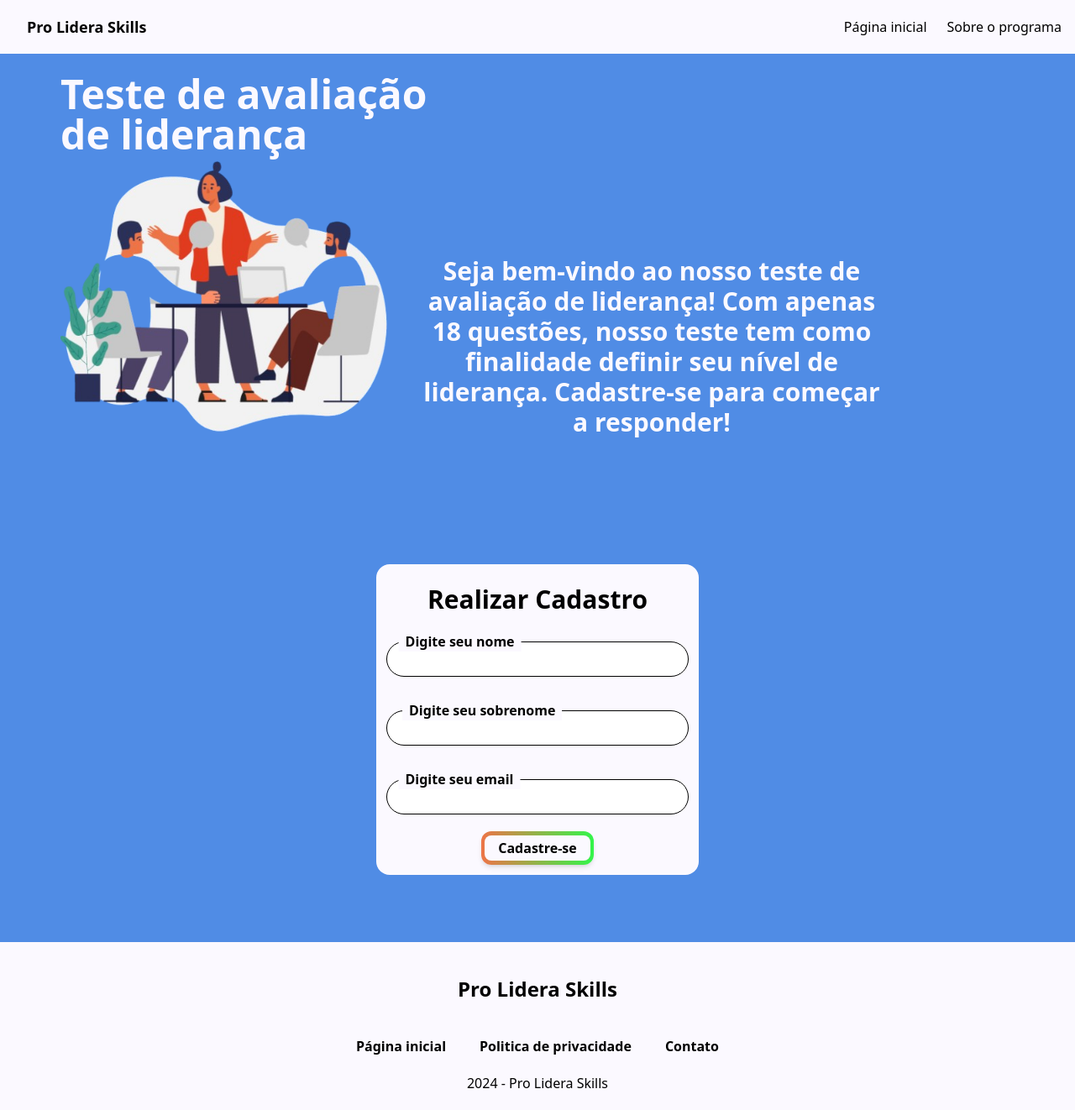
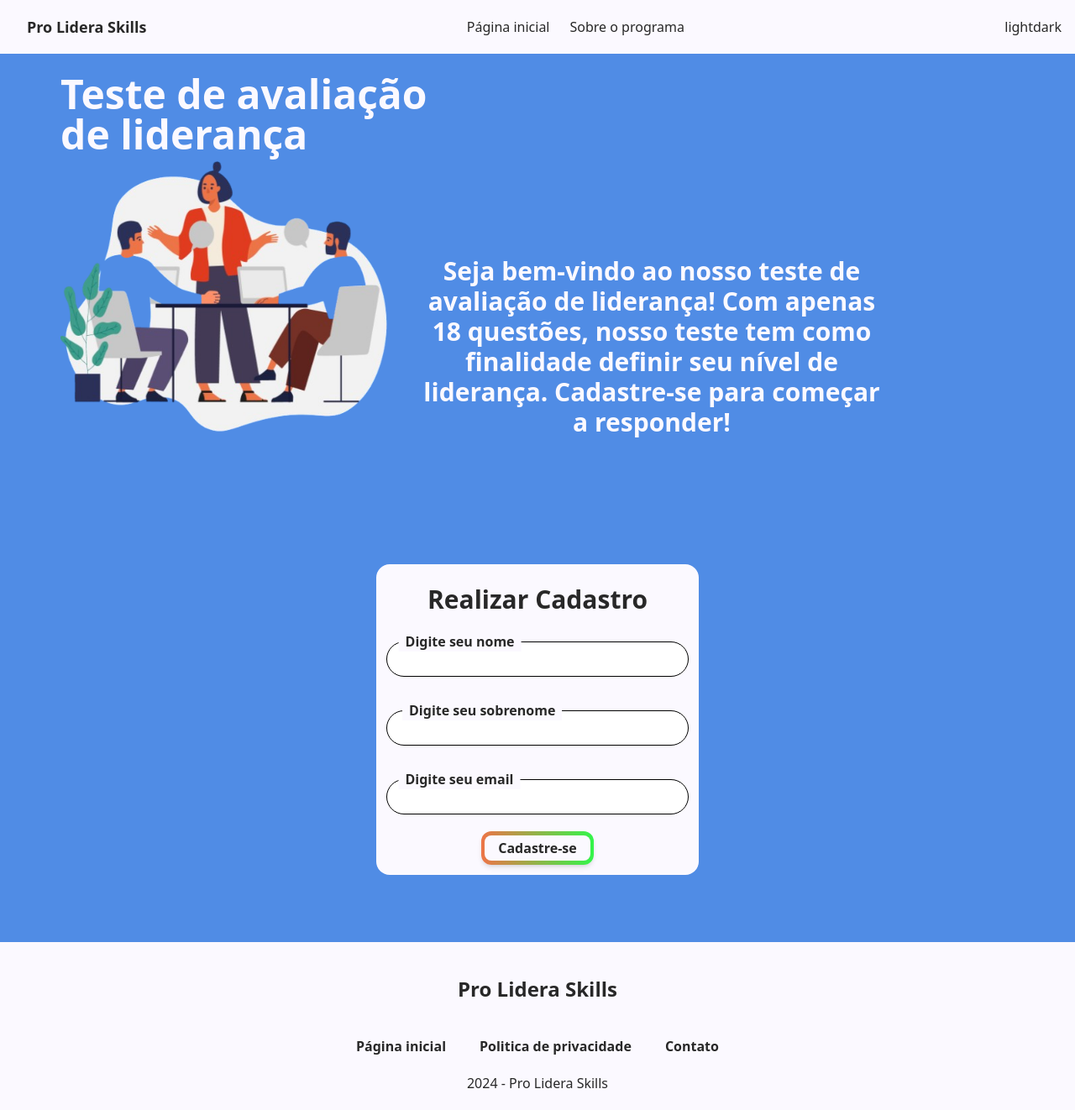
Before and after one commit to softexrecifepe/PI-PRO-LIDERA-TURMA-09-EQUIPE-02, a Next.js app: page / in a window 1280 px wide. Shown: the whole page at 84% size. Built offline with nearby package versions, Linux system fonts and the light colour scheme.

Commit message:
started implementing dark mode

```diff
--- a/package.json
+++ b/package.json
@@ -12,6 +12,7 @@
     "jspdf": "^2.5.2",
     "jspdf-autotable": "^3.8.4",
     "next": "^15.0.3",
+    "next-themes": "^0.4.3",
     "pi-pro-lidera-turma-09-equipe-02": "file:",
     "puppeteer": "^23.8.0",
     "react": "^18",
--- /dev/null
+++ b/src/app/components/button-theme.tsx
@@ -0,0 +1,15 @@
+"use client"
+
+import { useTheme } from "next-themes"
+
+export function ButtonTheme(){
+    const { setTheme } = useTheme();
+    return(
+        <div>
+            <button onClick={() => setTheme("light")}>light</button>
+            <button onClick={() => setTheme("dark")}>dark</button>
+        </div>
+    )
+
+
+}
--- a/src/app/components/button.tsx
+++ b/src/app/components/button.tsx
@@ -10,11 +10,11 @@ export function Button({ buttonText, href, onClick, disabled = false, type }: {b
             className={`rounded-xl bg-gradient-to-r from-button-orange to-button-green px-1 py-2 font-semibold shadow-md`}
         >
             {href ? (
-                <Link href={href} className='w-full h-full rounded-lg px-4 py-1 bg-box transition ease-in-out delay-75 hover:bg-slate-200 duration-300'>
+                <Link href={href} className='w-full h-full rounded-lg px-4 py-1 bg-box dark:bg-black dark:text-box transition ease-in-out delay-75 hover:bg-slate-200 duration-300'>
                     {buttonText}
                 </Link>
             ) : (
-                <span className='w-full h-full rounded-lg px-4 py-1 bg-box transition ease-in-out delay-75 hover:bg-slate-200 duration-300'>
+                <span className='w-full h-full rounded-lg px-4 py-1 bg-box dark:bg-black dark:text-box transition ease-in-out delay-75 hover:bg-slate-900 duration-300'>
                     {buttonText}
                 </span>
             )}
--- a/src/app/components/footer.tsx
+++ b/src/app/components/footer.tsx
@@ -2,7 +2,7 @@ import Link from "next/link";
 
 export function Footer(){
     return(
-            <footer className="bottom-0 w-full bg-box h-fit mt-20">
+            <footer className="bottom-0 w-full bg-box dark:bg-black dark:text-box h-fit mt-20">
                 <h1 className="text-center p-10 font-semibold text-2xl">Pro Lidera Skills</h1>
                 <div className="flex">
                     <Link href={"/"} className="ml-auto font-semibold transition ease-in-out delay-75 hover:scale-150 duration-100">Página inicial</Link>
--- a/src/app/components/header.tsx
+++ b/src/app/components/header.tsx
@@ -1,9 +1,10 @@
 import React from 'react';
 import Link from 'next/link';
+import { ButtonTheme } from './button-theme';
 
 export function Header() {
     return (
-        <header className="bg-box flex items-center justify-between p-4 h-[64px] w-full m-0 top-0 left-0 z-50">
+        <header className="bg-box flex items-center justify-between p-4 h-[64px] w-full m-0 top-0 left-0 z-50 dark:bg-black dark:text-box">
             <div className="flex items-center">
                 <Link href="/" className="ml-4 font-semibold text-lg titulo-principal hover:text-blue-500 transition-colors duration-200">Pro Lidera Skills</Link>
             </div>
@@ -15,6 +16,7 @@ export function Header() {
                     Sobre o programa
                 </Link>
             </nav>
+            <ButtonTheme/>
         </header>
     );
 }
--- a/src/app/components/mailInput.tsx
+++ b/src/app/components/mailInput.tsx
@@ -1,7 +1,7 @@
 export function InputMail({labelText, inputId}: {labelText: string, inputId: string}){
     return(
         <div>
-                <label htmlFor={inputId} className="absolute bg-box transform translate-x-[10%] translate-y-1/3 font-semibold px-2">
+                <label htmlFor={inputId} className="absolute bg-box dark:bg-black dark:text-box transform translate-x-[10%] translate-y-1/3 font-semibold px-2">
                     {labelText}
                 </label>
                 <input type="email" className="rounded-3xl border border-black my-5 w-full p-2" name={inputId} id={inputId} required/>
--- a/src/app/components/registerForm.tsx
+++ b/src/app/components/registerForm.tsx
@@ -16,7 +16,7 @@ export function RegisterForm(){
     }
 
     return(
-        <div className="bg-box w-96 mt-20 mx-auto p-3 text-center rounded-2xl">
+        <div className="bg-box dark:bg-black dark:text-box w-96 mt-20 mx-auto p-3 text-center rounded-2xl">
             <h1 className="text-3xl font-bold p-3">Realizar Cadastro</h1>
             <form action="pages/questions-first-page" id="register" method="post" >
                 <InputText inputId="Name" labelText="Digite seu nome"/>
--- a/src/app/components/textInput.tsx
+++ b/src/app/components/textInput.tsx
@@ -1,7 +1,7 @@
 export function InputText({labelText, inputId}: {labelText: string, inputId: string}){
     return(
         <div>
-                <label htmlFor={inputId} className="absolute bg-box transform translate-x-[10%] translate-y-1/3 font-semibold px-2">
+                <label htmlFor={inputId} className="absolute bg-box dark:bg-black dark:text-box transform translate-x-[10%] translate-y-1/3 font-semibold px-2">
                     {labelText}
                 </label>
                 <input type="text" className="rounded-3xl border border-black my-5 w-full p-2" name={inputId} id={inputId} required/>
--- a/src/app/globals.css
+++ b/src/app/globals.css
@@ -4,7 +4,12 @@
 
 :root {
   --background: #508CE5;
-  --foreground: 282828;
+  --foreground: #282828;
+}
+
+.dark{
+  --background: #265aa6;
+  --foreground: #282828;
 }
 
 body {
--- a/src/app/layout.tsx
+++ b/src/app/layout.tsx
@@ -4,6 +4,7 @@ import Head from "next/head"; // Import Head component
 import "./globals.css";
 import { Header } from "./components/header";
 import { Footer } from "./components/footer";
+import { ThemeProvider } from "./providers/theme-provider";
 
 const nunito = localFont({
   src: "./fonts/Nunito-Regular.ttf",
@@ -27,7 +28,7 @@ export default function RootLayout({
   children: React.ReactNode;
 }>) {
   return (
-    <html lang="pt-br">
+    <html lang="pt-br" suppressHydrationWarning>
       <Head>
         <meta charSet="UTF-8" />
         <meta name="viewport" content="width=device-width, initial-scale=1.0" />
@@ -41,9 +42,13 @@ export default function RootLayout({
         />
       </Head>
       <body className={`${nunito.variable} ${roboto.variable} antialiased`}>
-        <Header />
-        {children}
-        <Footer />
+        <ThemeProvider
+        attribute="class"
+        defaultTheme="light">
+          <Header />
+          {children}
+          <Footer />
+        </ThemeProvider>
       </body>
     </html>
   );
--- /dev/null
+++ b/src/app/providers/theme-provider.tsx
@@ -0,0 +1,10 @@
+"use cliente"
+
+import { ThemeProvider as NextThemesProvider } from "next-themes"
+
+export function ThemeProvider({
+    children,
+    ...props
+  }: React.ComponentProps<typeof NextThemesProvider>) {
+    return <NextThemesProvider {...props}>{children}</NextThemesProvider>
+  }
--- a/tailwind.config.ts
+++ b/tailwind.config.ts
@@ -1,6 +1,7 @@
 import type { Config } from "tailwindcss";
 
 const config: Config = {
+  darkMode: 'selector',
   content: [
     "./src/pages/**/*.{js,ts,jsx,tsx,mdx}",
     "./src/components/**/*.{js,ts,jsx,tsx,mdx}",
```
Also changed, not shown: 1 other file (tests, documents, lock files or other folders).
